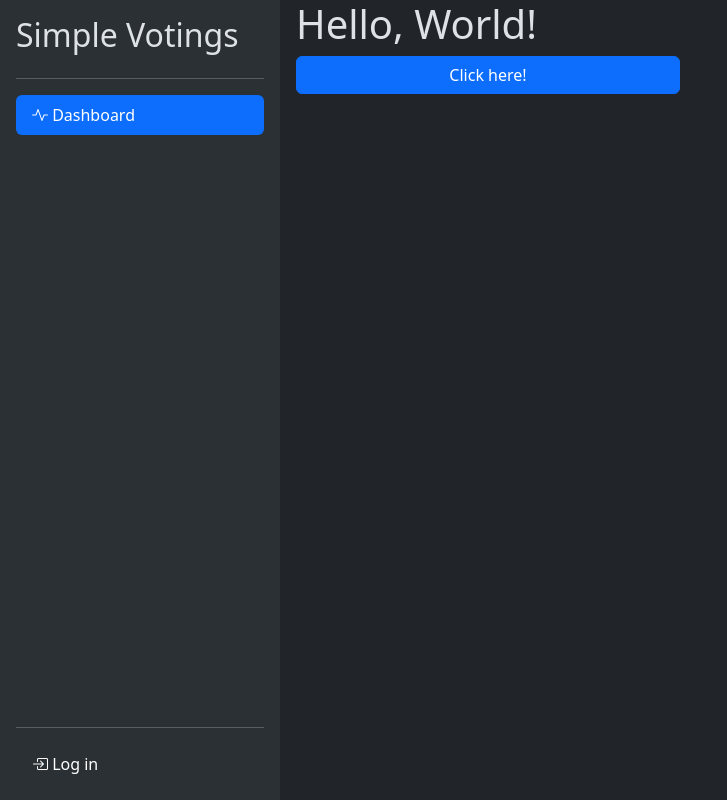
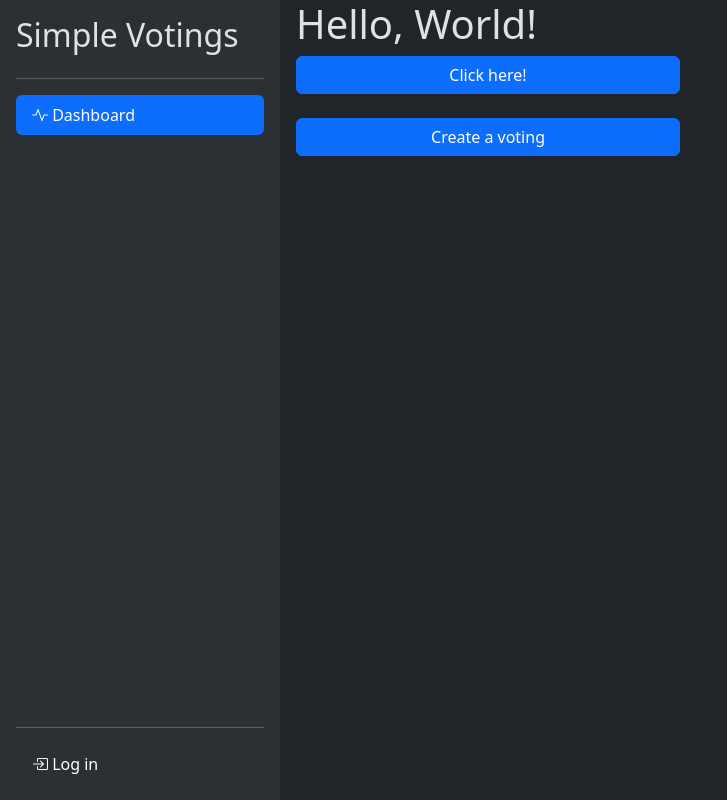
Before and after one commit to arsenykot/Votings, a Django app: page / in a window 1280 px wide. Shown: the whole page, without its empty margins (0-727 px from the left). Run offline with Django 5.2, Linux system fonts and the light colour scheme.

Commit message:
Кнопка создания голосования

```diff
--- a/main/templates/abc/base.html
+++ b/main/templates/abc/base.html
@@ -7,14 +7,14 @@
         <link rel="stylesheet" href="{% static 'util.css' %}">
         <script src="{% static 'util.js' %}"></script>
         <title>{% block title %}Simple Votings{% endblock %}</title>
+        <div id="toast-container">
+        </div>
+        <script src="https://cdn.jsdelivr.net/npm/bootstrap@5.3.8/dist/js/bootstrap.bundle.min.js"></script>
     </head>
     {% block rawcontent %}
     <body>
         {% block content %}
         {% endblock %}
-        <div id="toast-container">
-        </div>
-        <script src="https://cdn.jsdelivr.net/npm/bootstrap@5.3.8/dist/js/bootstrap.bundle.min.js"></script>
     </body>
     {% endblock %}
 </html>
--- a/main/templates/account/login.html
+++ b/main/templates/account/login.html
@@ -20,6 +20,7 @@
         <p class="mt-5 mb-3 text-body-secondary">© 2025</p>
     </form>
     <script>
+        console.log("{{ error }}");
         document.getElementById("loginform").onsubmit = buildAjaxFormHandler(function(resp){
             //console.log(resp);
             if(resp.status == 200) window.location.replace("/");
@@ -29,6 +30,9 @@
                 }
             }
         });
+        if("{{ error }}" == "new"){
+            spawnToast("danger", "exclamation-octagon-fill", "Cannot create voting without logging in.");
+        }
     </script>
 </div>
 {% endblock %}
--- a/main/templates/index.html
+++ b/main/templates/index.html
@@ -2,6 +2,8 @@
 {% block content %}
 <h1>Hello, World!</h1>
 <button class="btn btn-primary" id="test-button" style="max-width: 30vw;">Click here!</button>
+<br>
+<button class="btn btn-primary" id="create-button" style="max-width: 30vw;">Create a voting</button>
 <script>
 let testButton = document.getElementById("test-button");
 testButton.addEventListener("click",function(e){
@@ -13,5 +15,14 @@ testButton.addEventListener("click",function(e){
         testButton.innerText = "Click here!";
     }, 2000);
 });
+
+let createButton = document.getElementById("create-button");
+createButton.addEventListener("click",function(e){
+    setSpinner(createButton, "Loading");
+    createButton.disabled = true;
+    setTimeout(function(){
+        window.location.replace("/votings/new");
+    }, 1000);
+});
 </script>
 {% endblock %}
--- a/main/urls.py
+++ b/main/urls.py
@@ -6,5 +6,6 @@ urlpatterns = [
     path('admin/', admin.site.urls),
     path('api/', include("main.api.urls")),
     path('', index_page_view),
-    path('account/login', login_page_view)
+    path('account/login', login_page_view),
+    path('votings/new', new_voting_view)
 ]
--- a/main/views.py
+++ b/main/views.py
@@ -1,11 +1,21 @@
 from main.util import *
-from django.shortcuts import render
+from django.shortcuts import render, redirect
+from django.contrib import auth
+from django.http import HttpResponse
 
 def index_page_view(req):
-    return render(req, "index.html")
+   return render(req, "index.html")
 
 def login_page_view(req):
+    error = getGetOr(req, "error", "")
     uname = getGetOr(req, "username", "")
     return render(req, "account/login.html", {
-        "username": uname
+        "username": uname,
+        "error": error
     })
+
+def new_voting_view(req):
+    if auth.get_user(req).is_authenticated:
+        return HttpResponse("this is new voting page")
+    else:
+        return redirect("/account/login?error=new")
```
Also changed, not shown: main/models.py (+7 -0 lines), main/migrations/0006_initial.py (added).
